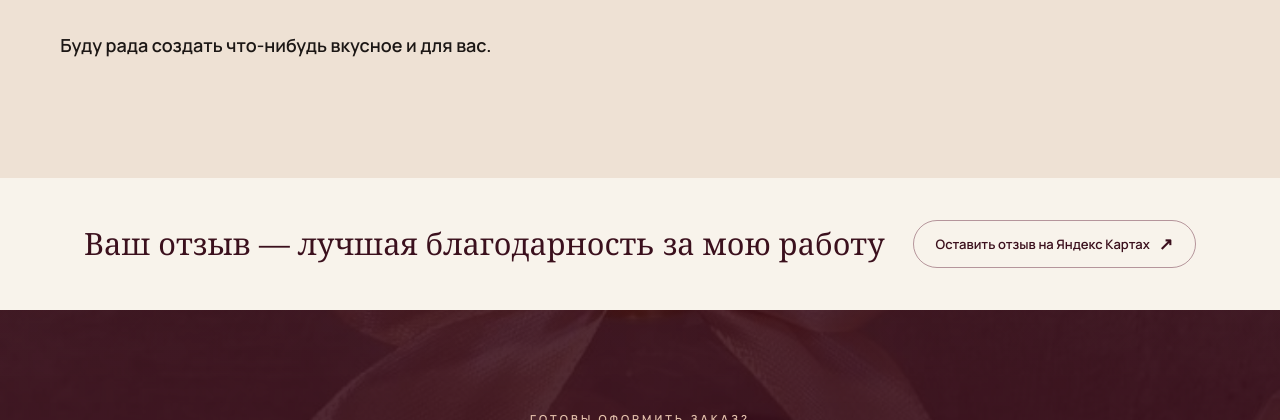
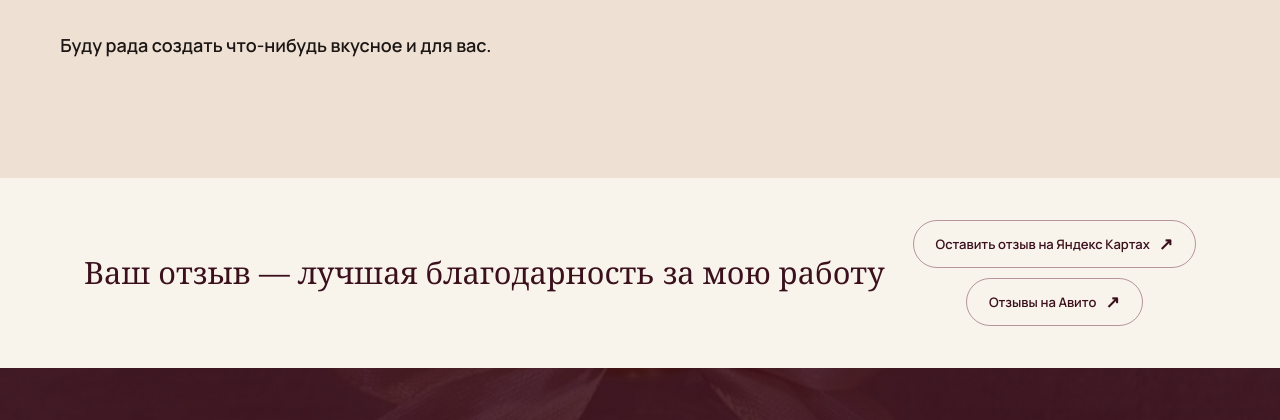
Before and after one commit to makuninalexandr35-ship-it/antonovaoksana, a WordPress theme: template antonova-theme/front-page.php in a window 1280 px wide. Shown: the part 6080-6500 px from the top of the page. Run offline with PHP 8.4 and a stand-in for WordPress, Linux system fonts and the light colour scheme; the site name, menu and one post (Sample post) are stand-ins, and other content is empty; some libraries are stand-ins or nearby versions; some web fonts are replaced.

Commit message:
Add Avito reviews button

```diff
--- a/antonova-theme/front-page.php
+++ b/antonova-theme/front-page.php
@@ -175,7 +175,10 @@
 
     <section class="review-section reveal" aria-label="Отзывы">
       <p>Ваш отзыв — лучшая благодарность за мою работу</p>
-      <a class="review-yandex-link" href="https://yandex.ru/profile/134953366795?intent=reviews" target="_blank" rel="noopener noreferrer">Оставить отзыв на Яндекс Картах <span aria-hidden="true">↗</span></a>
+      <div class="review-links">
+        <a class="review-yandex-link" href="https://yandex.ru/profile/134953366795?intent=reviews" target="_blank" rel="noopener noreferrer">Оставить отзыв на Яндекс Картах <span aria-hidden="true">↗</span></a>
+        <a class="review-yandex-link" href="https://www.avito.ru/profile/rating?page_from=profile_menu" target="_blank" rel="noopener noreferrer">Отзывы на Авито <span aria-hidden="true">↗</span></a>
+      </div>
     </section>
 
     <section class="telegram-cta reveal">
--- a/antonova-theme/style.css
+++ b/antonova-theme/style.css
@@ -136,7 +136,7 @@ html,body{max-width:100%;overflow-x:hidden}
 .about-mobile-heading{display:none}@media(max-width:700px){.about-mobile-heading{display:block;order:-2;width:100%}.about-mobile-heading .eyebrow{margin:0 0 14px}.about-mobile-heading h2{margin:0;font:40px/1.08 var(--serif);letter-spacing:-.035em}.about-section.has-about-image .about-photo{order:-1}.about-section.has-about-image .about-copy :is(.eyebrow,h2){display:none}.about-photo img{height:auto;aspect-ratio:auto;object-fit:contain}}
 
 /* Reviews invitation */
-.review-section{display:flex;align-items:center;justify-content:center;gap:28px;padding:42px max(4.7vw,24px);background:#f8f3eb;text-align:center}.review-section p{margin:0;color:var(--wine);font:clamp(23px,2.4vw,34px)/1.25 var(--serif)}.review-yandex-link{display:inline-flex;align-items:center;justify-content:center;gap:9px;min-height:48px;padding:0 22px;border:1px solid rgba(89,20,44,.42);border-radius:100px;color:var(--wine);font-size:13px;font-weight:600;white-space:nowrap}.review-yandex-link span{font-size:17px}.review-yandex-link[aria-disabled="true"]{cursor:default}@media(max-width:700px){.review-section{flex-direction:column;gap:18px;padding:38px 18px}.review-section p{max-width:330px;font-size:26px}.review-yandex-link{min-height:46px;padding:0 19px;font-size:12px}}
+.review-section{display:flex;align-items:center;justify-content:center;gap:28px;padding:42px max(4.7vw,24px);background:#f8f3eb;text-align:center}.review-section p{margin:0;color:var(--wine);font:clamp(23px,2.4vw,34px)/1.25 var(--serif)}.review-links{display:flex;flex-direction:column;gap:10px;align-items:center}.review-yandex-link{display:inline-flex;align-items:center;justify-content:center;gap:9px;min-height:48px;padding:0 22px;border:1px solid rgba(89,20,44,.42);border-radius:100px;color:var(--wine);font-size:13px;font-weight:600;white-space:nowrap}.review-yandex-link span{font-size:17px}.review-yandex-link[aria-disabled="true"]{cursor:default}@media(max-width:700px){.review-section{flex-direction:column;gap:18px;padding:38px 18px}.review-section p{max-width:330px;font-size:26px}.review-yandex-link{min-height:46px;padding:0 19px;font-size:12px}}
 
 /* Product labels and first-screen spacing. */
 .product-cake-buttons{display:flex;flex-direction:column;align-items:flex-start;gap:10px;margin-top:30px}.product-cake-buttons a{display:inline-flex;align-items:center;justify-content:center;gap:14px;width:230px;min-height:48px;padding:0 22px;border-radius:100px;background:var(--wine);color:#fff;font-size:12px;font-weight:700;box-shadow:0 8px 22px rgba(89,20,44,.2);transition:transform .2s,background .2s,box-shadow .2s}.product-cake-buttons a:hover,.product-cake-buttons a:focus-visible{background:var(--wine2);transform:translateY(-2px);box-shadow:0 12px 28px rgba(89,20,44,.28)}.product-cake-buttons span{font-size:17px}
```
